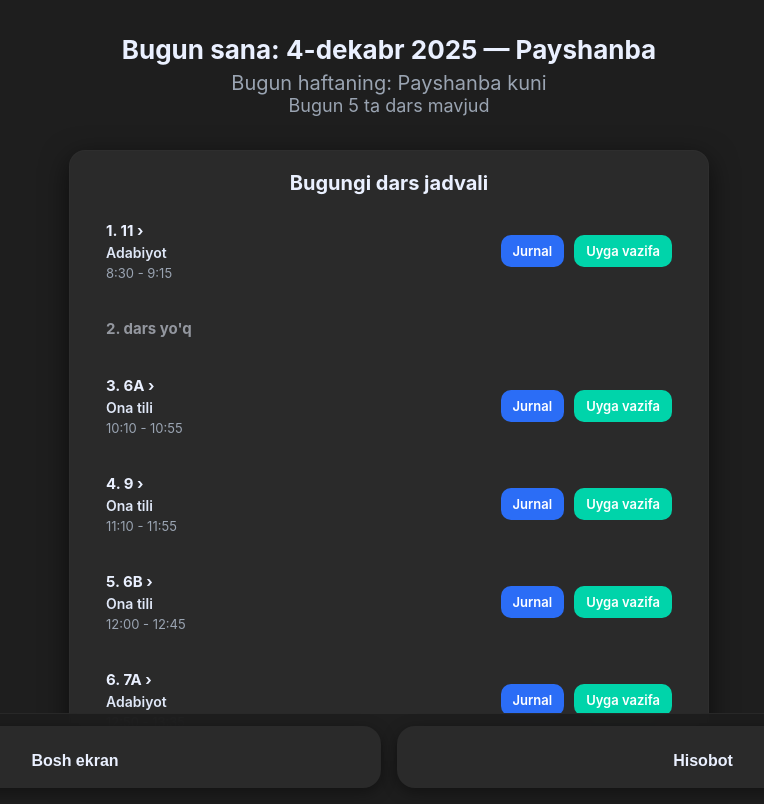
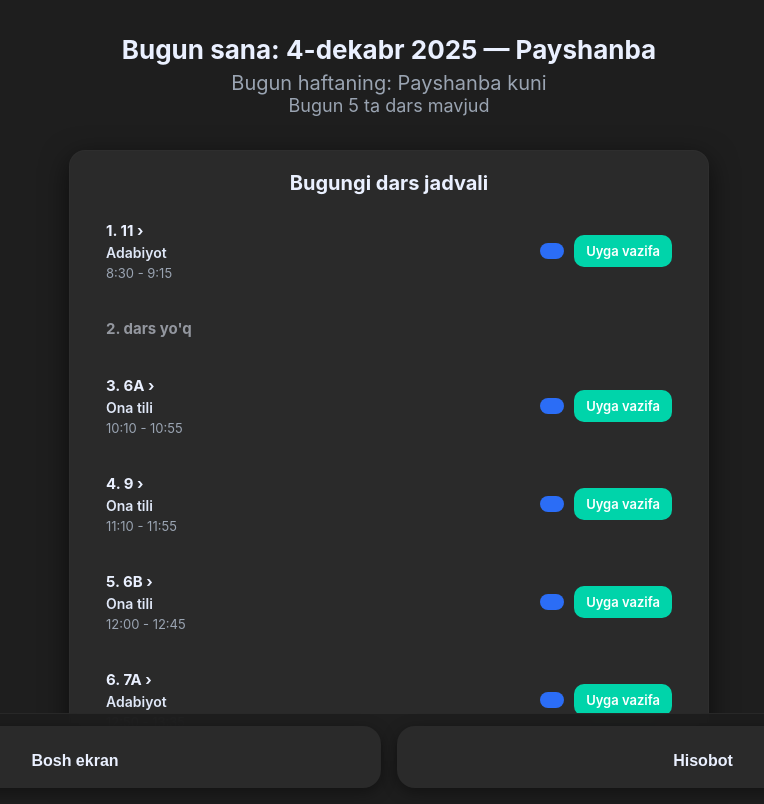
Before and after one commit to shoxan2050/emaktabrepo, a plain HTML site: page index.html in a window 1280 px wide. Shown: the whole page, without its empty margins (251-1015 px from the left). Drawn offline with Linux system fonts and the light colour scheme.

Commit message:
Fix journal button HTML rendering issue

```diff
--- a/index.html
+++ b/index.html
@@ -1,3 +1,4 @@
+
 <!doctype html>
 <html lang="uz">
 <head>
@@ -172,7 +173,7 @@ function renderToday() {
         <div class="time">${ls.time}</div>
       </div>
       <div class="buttons">
-        ${journalUrl ? `<div class="btn btn-journal">Jurnal</div>` : ''}
+        ${journalUrl ? `<div class="btn btn-journal"></div>` : ''}
         ${homeworkUrl ? `<div class="btn btn-homework" onclick="window.open('${homeworkUrl}','_blank')">Uyga vazifa</div>` : ''}
       </div>
     `;
```
